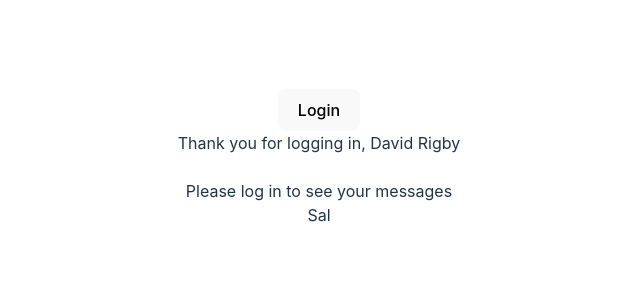
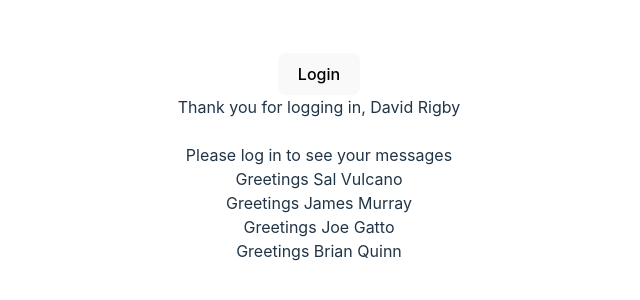
Before and after one commit to SebastianAndDavid/ts_types_practice, a React (Vite) app: page / in a window 1280 px wide. Shown: the part 242-542 px from the top of the page, without its empty margins (321-961 px from the left). Built offline with nearby package versions, Linux system fonts and the light colour scheme.

Commit message:
mapping over array props

```diff
--- a/src/components/PersonList.tsx
+++ b/src/components/PersonList.tsx
@@ -6,10 +6,14 @@ interface jokersArrayProps {
 }
 
 export default function PersonList(props: jokersArrayProps) {
-  console.log("props", props);
+  console.log("props", props.jokersArray);
   return (
     <div>
-      <div>{props.jokersArray[0].first}</div>
+      {props.jokersArray.map((joker) => (
+        <div>
+          Greetings {joker.first} {joker.last}
+        </div>
+      ))}
     </div>
   );
 }
```
